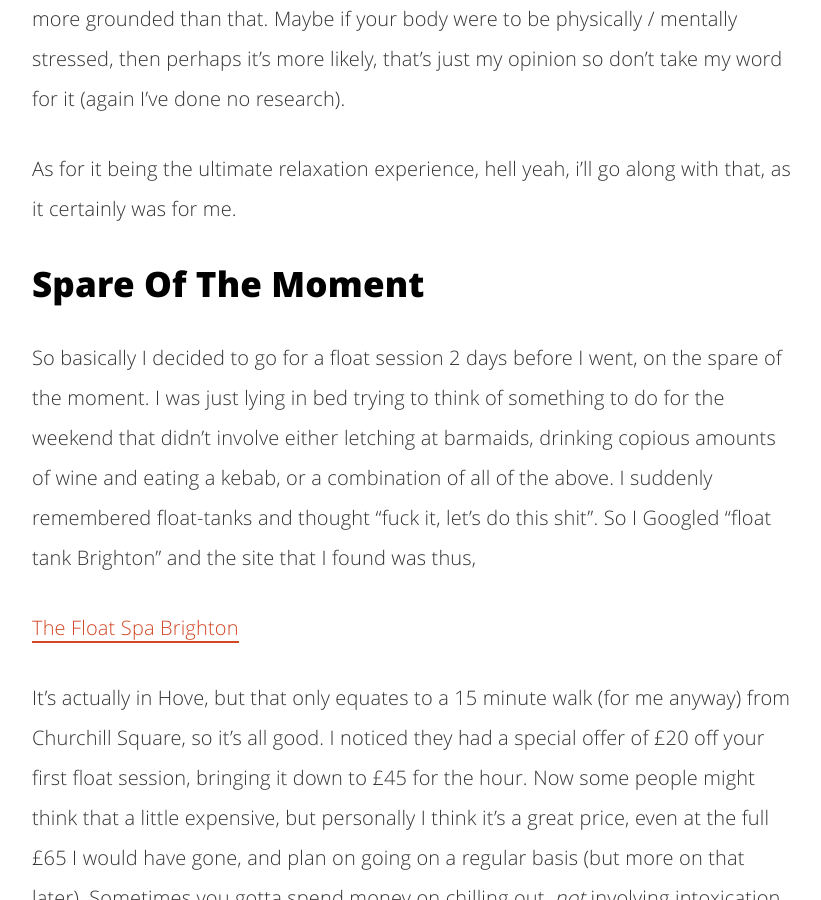
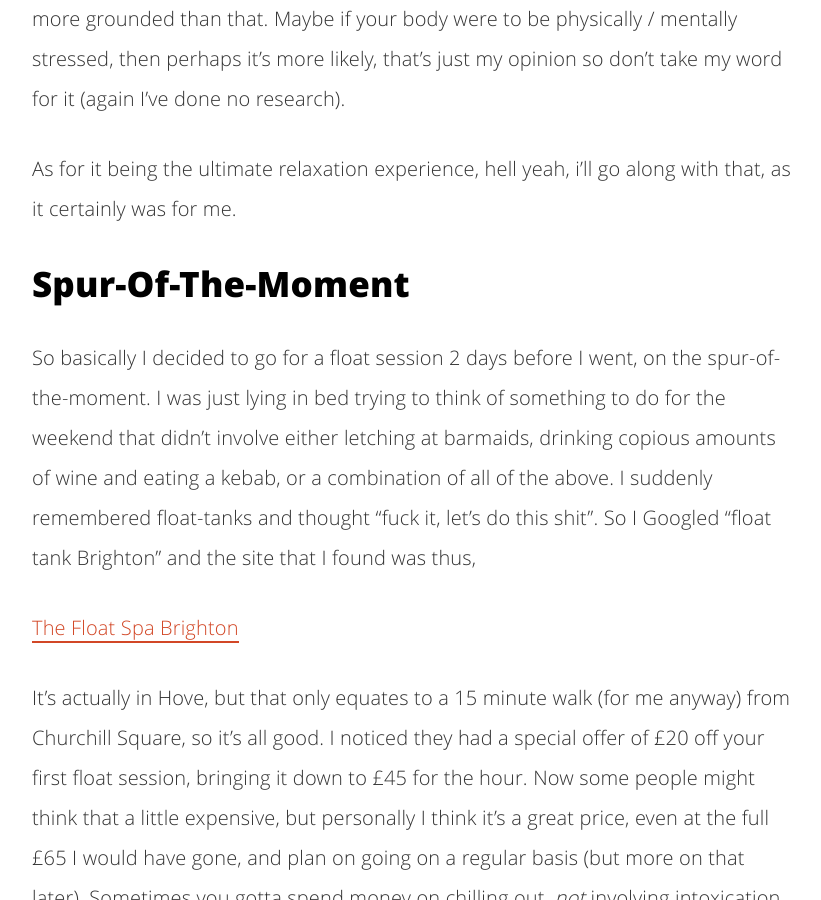
Before and after one commit to devoctomy/npsoftware.co.uk, a Jekyll site: the page built from _posts/2016-01-19-Floating.md, in a window 1280 px wide and 900 px high, scrolled down 2020 px. Shown: the whole window, without its empty margins (228-1049 px from the left). Built offline with Jekyll 4.4.1, drawn with Linux system fonts in a browser that asks for light colours; comment, search, counter and statistics services are not loaded.

Commit message:
Fixed spur of the moment reference.

```diff
--- a/_posts/2016-01-19-Floating.md
+++ b/_posts/2016-01-19-Floating.md
@@ -27,9 +27,9 @@ So the logic around it being a psychedelic experience is that due to sensory dep
 
 As for it being the ultimate relaxation experience, hell yeah, i'll go along with that, as it certainly was for me.
 
-## Spare Of The Moment
+## Spur-Of-The-Moment
 
-So basically I decided to go for a float session 2 days before I went, on the spare of the moment.  I was just lying in bed trying to think of something to do for the weekend that didn't involve either letching at barmaids, drinking copious amounts of wine and eating a kebab, or a combination of all of the above.  I suddenly remembered float-tanks and thought "fuck it, let's do this shit".  So I Googled "float tank Brighton" and the site that I found was thus,
+So basically I decided to go for a float session 2 days before I went, on the spur-of-the-moment.  I was just lying in bed trying to think of something to do for the weekend that didn't involve either letching at barmaids, drinking copious amounts of wine and eating a kebab, or a combination of all of the above.  I suddenly remembered float-tanks and thought "fuck it, let's do this shit".  So I Googled "float tank Brighton" and the site that I found was thus,
 
 [The Float Spa Brighton](https://www.google.co.uk/url?sa=t&rct=j&q=&esrc=s&source=web&cd=1&cad=rja&uact=8&ved=0ahUKEwjG3av5tLXKAhULshQKHRLNDtwQFggnMAA&url=http%3A%2F%2Fwww.thefloatspa.co.uk%2F&usg=AFQjCNGMaJAWhmE2NbiLR7VliXtvBlaO9Q)
 
```
